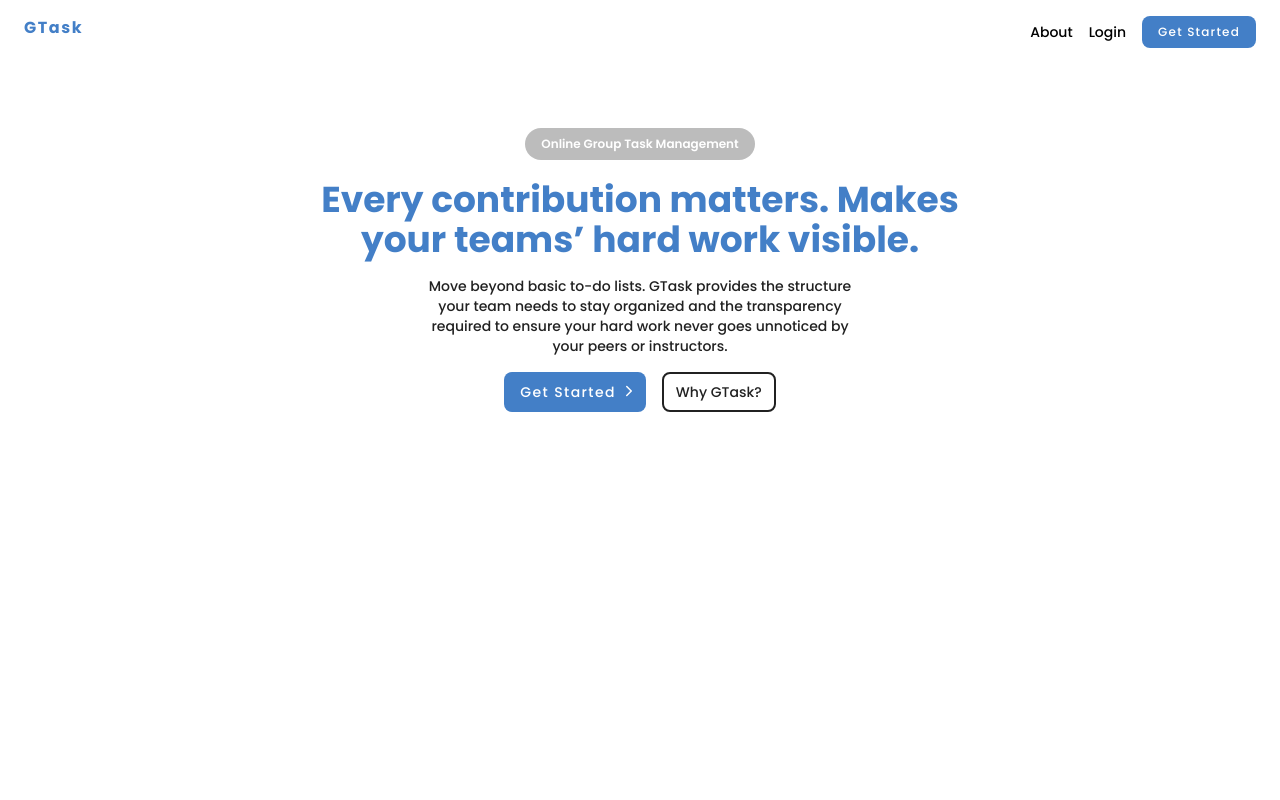
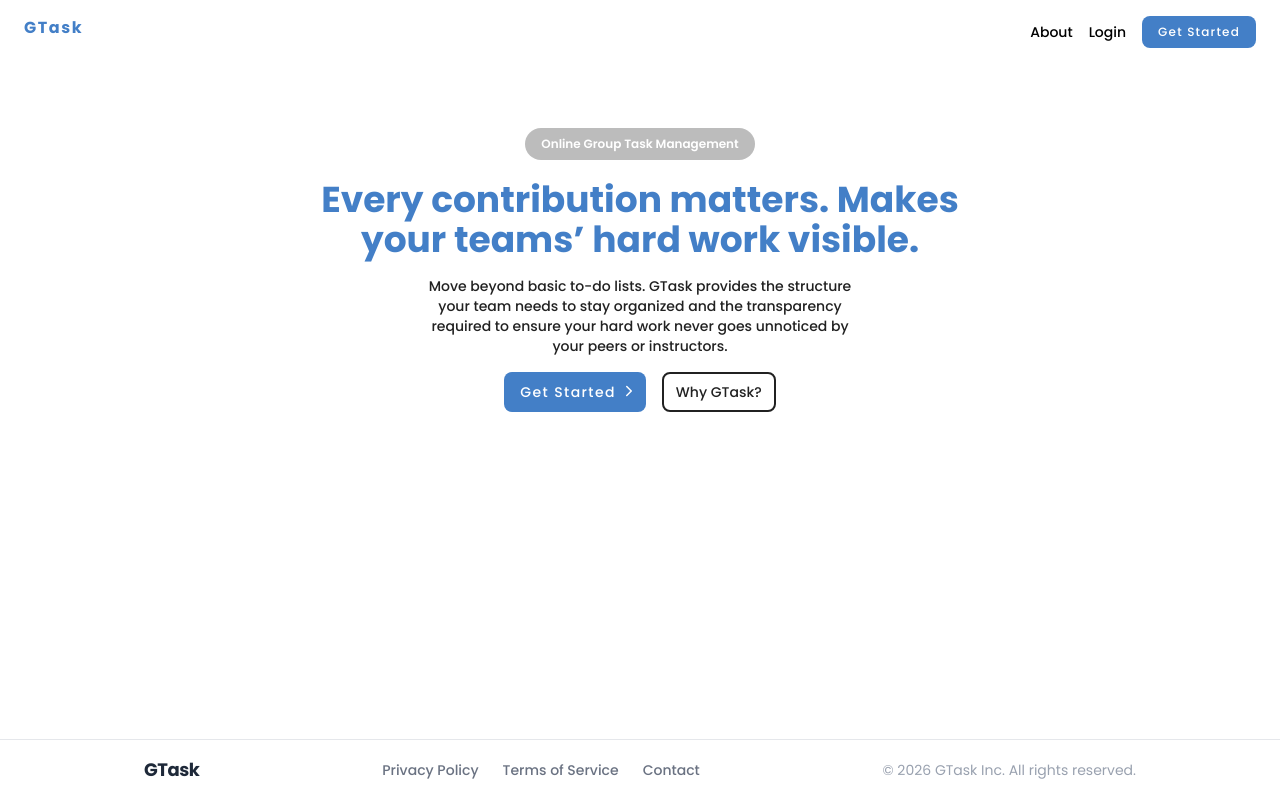
Before and after one commit to AkiraC0de/Task-Management, a React (Vite) app in the folder frontend/: page / in a window 1280 px wide. Built offline with nearby package versions, Linux system fonts and the light colour scheme; no server answers.

Commit message:
frontend: Added a footer for landing page layout

```diff
--- a/frontend/src/Layouts/LandingLayout.jsx
+++ b/frontend/src/Layouts/LandingLayout.jsx
@@ -1,5 +1,6 @@
 import { Outlet } from "react-router-dom"
 import Header from "../features/Landing/Header"
+import Footer from "../features/Landing/Footer"
 
 const LandingLayout = () => {
   return (
@@ -8,9 +9,7 @@
       <main className="flex-1 overflow-auto flex flex-col">
         <Outlet />
       </main>
-      <footer>
-
-      </footer>
+      <Footer/>
     </div>
   )
 }
--- /dev/null
+++ b/frontend/src/features/Landing/Footer.jsx
@@ -0,0 +1,29 @@
+const Footer = () => {
+  const currentYear = new Date().getFullYear();
+
+  return (
+    <footer className="w-full py-4 mt-auto border-t border-gray-200 bg-white">
+      <div className="max-w-5xl mx-auto px-4">
+        <div className="flex flex-col md:flex-row justify-between items-center gap-4">
+
+          <div className="flex items-center gap-2">
+            <span className="font-bold text-gray-800 text-lg tracking-tight">GTask</span>
+          </div>
+
+          <nav className="flex gap-6 text-sm font-medium text-gray-500">
+            <a href="#" className="hover:text-blue-600 transition-colors">Privacy Policy</a>
+            <a href="#" className="hover:text-blue-600 transition-colors">Terms of Service</a>
+            <a href="#" className="hover:text-blue-600 transition-colors">Contact</a>
+          </nav>
+
+          <p className="text-sm text-gray-400">
+            &copy; {currentYear} GTask Inc. All rights reserved.
+          </p>
+
+        </div>
+      </div>
+    </footer>
+  );
+};
+
+export default Footer;
```
Also changed, not shown: 1 other file (tests, documents, lock files or other folders).
